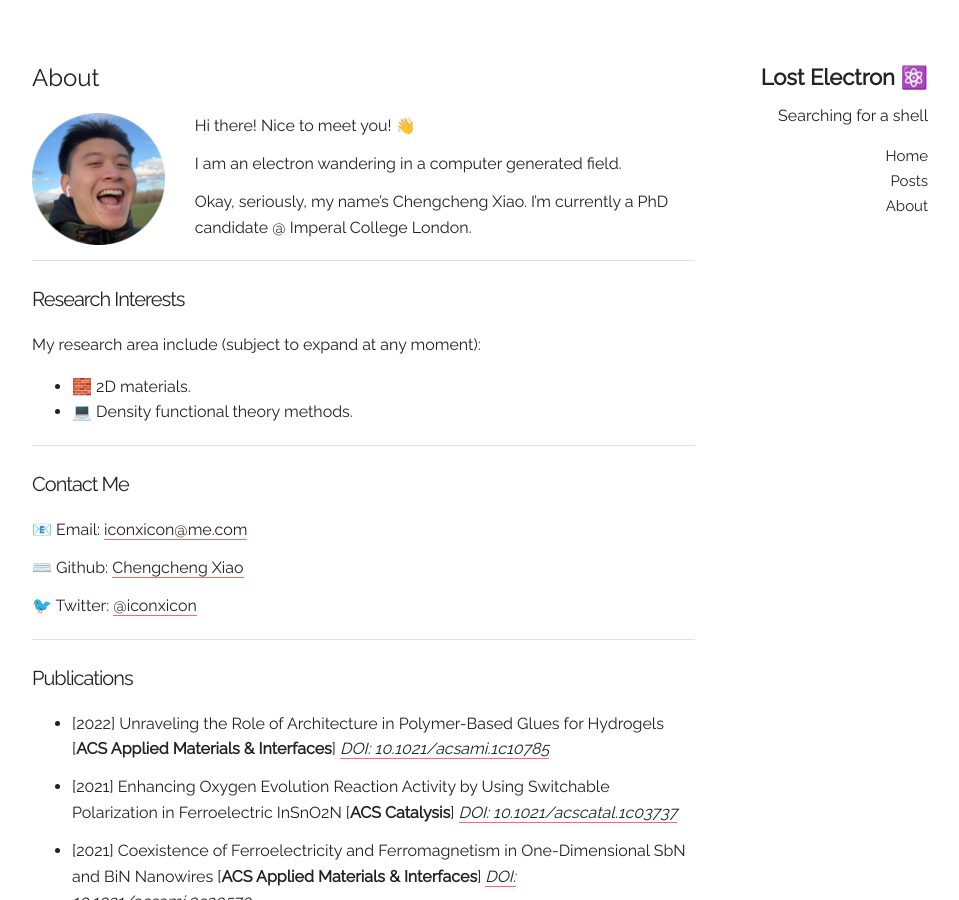
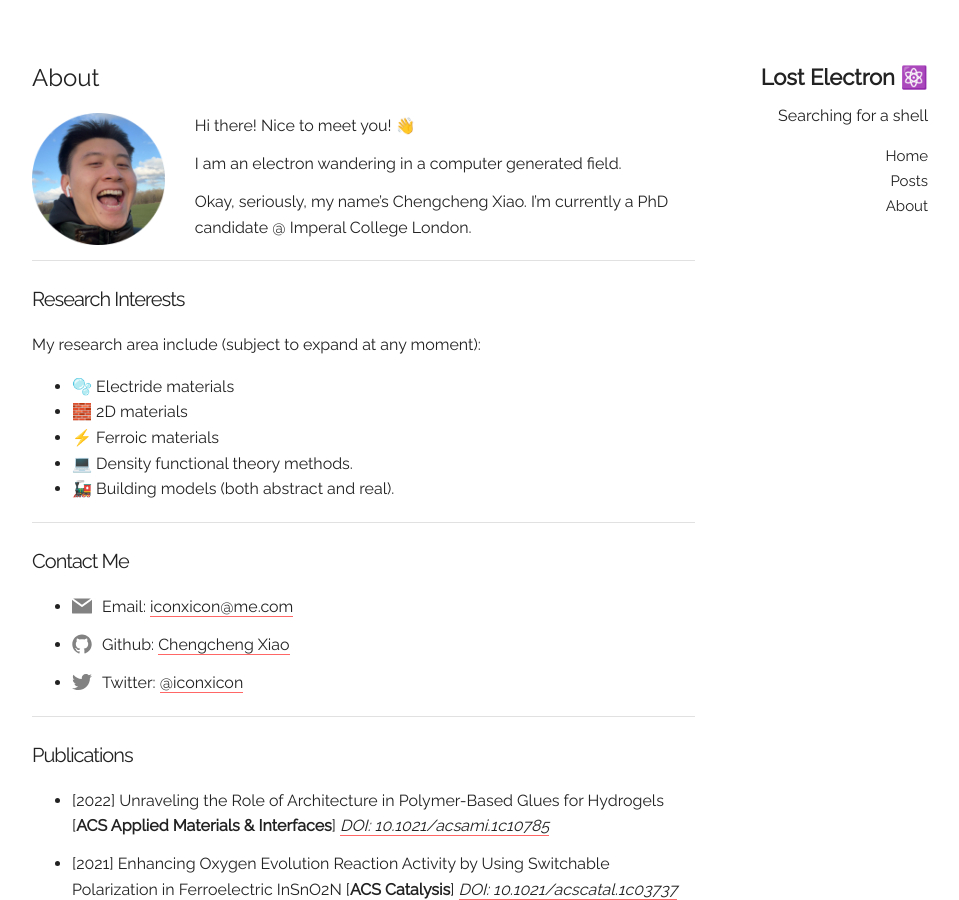
Before and after one commit to Chengcheng-Xiao/Chengcheng-Xiao.github.io, a Jekyll site: the page built from about.md, in a window 1280 px wide and 900 px high. Shown: the whole window, without its empty margins (160-1119 px from the left). Built offline with Jekyll 4.4.1, drawn with Linux system fonts in a browser that asks for light colours; nearby versions of some CDN libraries.

Commit message:
update about.md

```diff
--- a/about.md
+++ b/about.md
@@ -35,24 +35,36 @@ I am an electron wandering in a computer generated field.
 Okay, seriously, my name's Chengcheng Xiao. I'm currently a PhD candidate @ Imperal College London.
 
 
-
 ---
 
 ### Research Interests
 
 My research area include (subject to expand at any moment):
 
-- 🧱 2D materials.
+- 🫧 Electride materials
+- 🧱 2D materials
+- ⚡️ Ferroic materials
 - 💻 Density functional theory methods.
+- 🚂 Building models (both abstract and real).
+
+
+<!-- ---
+
+### Free time activities (if you find this section and want to have some fun with me, drop me an email!)
+
+- 🥾 Hiking
+- 🏃 Jogging
+- 🏛 Museum-ing
+- 📚 Reading XKCD -->
 
 ---
 
 ### Contact Me
-📧 Email: [iconxicon@me.com](mailto:iconxicon@me.com)
+- <img align="left" style='padding-left: 0px; padding-right: 10px;filter: invert(0%);position: relative;top: 2px' src="{{site.baseurl}}/assets/img/icon-email.svg" width="20px"> Email: [iconxicon@me.com](mailto:iconxicon@me.com)
 
-⌨️ Github: [Chengcheng Xiao](https://github.com/Chengcheng-Xiao)
+- <img align="left" style='padding-left: 0px;padding-right: 10px;filter: invert(0%);position: relative;top: 2px' src="{{site.baseurl}}/assets/img/icon-github.svg" width="20px"> Github: [Chengcheng Xiao](https://github.com/Chengcheng-Xiao)
 
-🐦 Twitter: [@iconxicon](https://twitter.com/iconxicon)
+- <img align="left" style='padding-left: 0px;padding-right: 10px;filter: invert(0%);position: relative;top: 2px' src="{{site.baseurl}}/assets/img/icon-twitter.svg" width="20px"> Twitter: [@iconxicon](https://twitter.com/iconxicon)
 
 ---
 
```
Also changed, not shown: assets/img/icon-email.svg (added), assets/img/icon-github.svg (added), assets/img/icon-twitter.svg (added).
